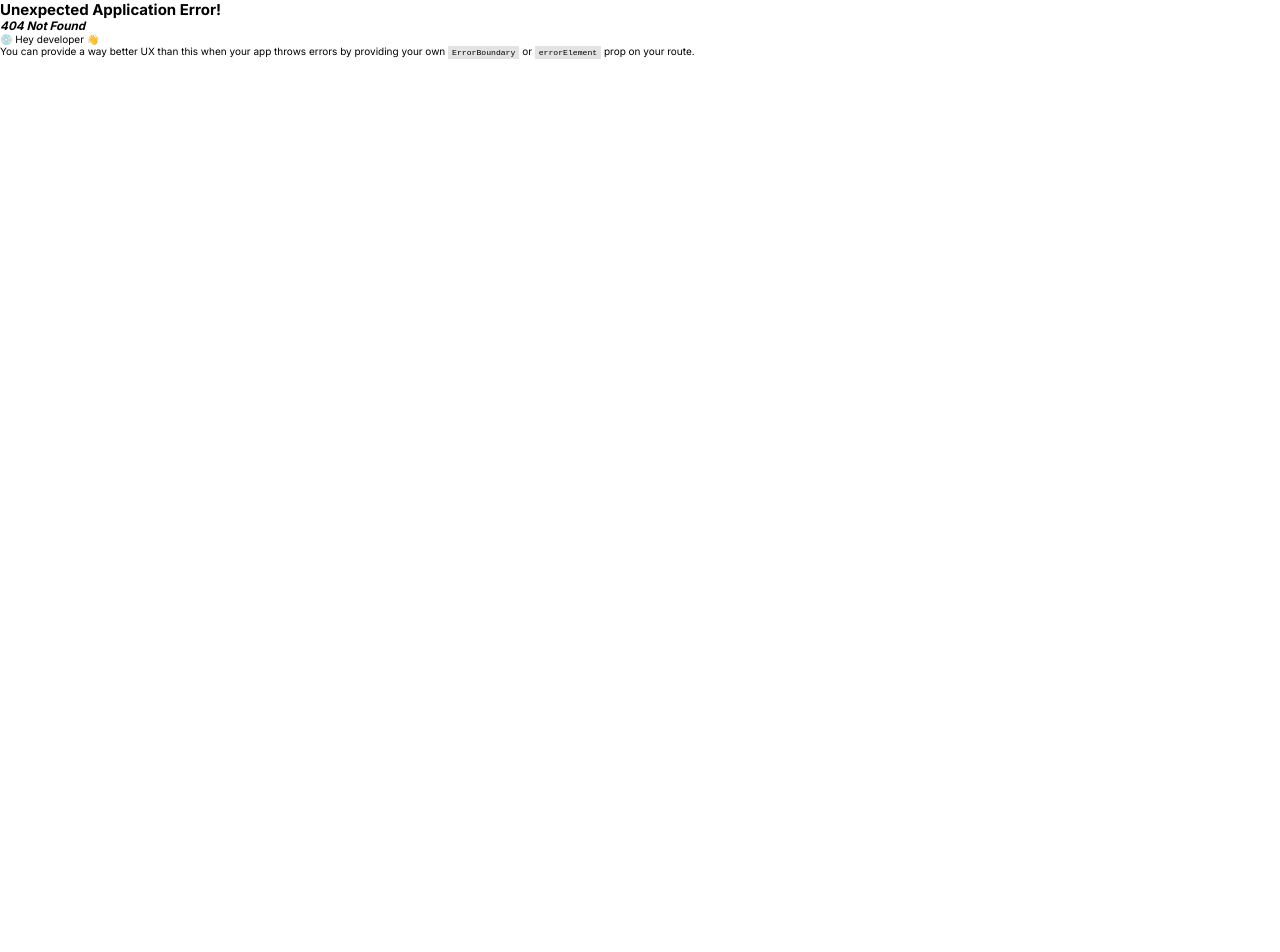
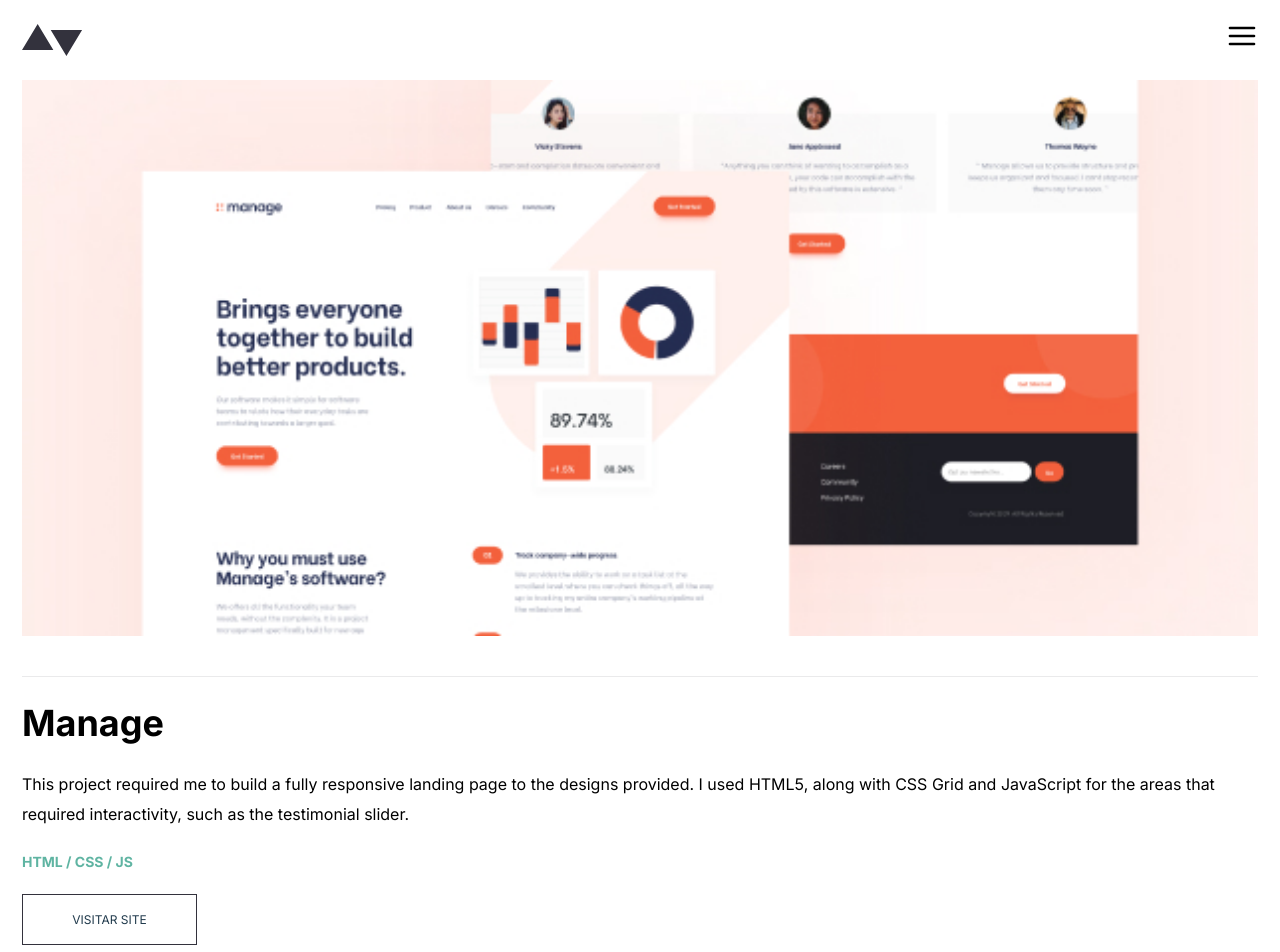
Before and after one commit to Dev-JoaoVictor/portfolio, a React (Vite) app: page /details in a window 1280 px wide. Before the commit this address had no page. Shown: the top 952 px of the page. Before the commit the page ends 800 px from the top, so only its background shows below. Built offline with nearby package versions, Linux system fonts and the light colour scheme.

Commit message:
feat(details): adiciona a pagina details

```diff
--- a/src/components/Project/index.tsx
+++ b/src/components/Project/index.tsx
@@ -11,23 +11,7 @@ export function Project() {
         <div>
           <h2>Manage</h2>
           <p>This project required me to build a fully responsive landing page to the designs provided. I used HTML5, along with CSS Grid and JavaScript for the areas that required interactivity, such as the testimonial slider.</p>
-          <Button require="" text='ver projeto' />
-        </div>
-      </section>
-      <section>
-        <img src={projectImg} alt="" />
-        <div>
-          <h2>Manage</h2>
-          <p>This project required me to build a fully responsive landing page to the designs provided. I used HTML5, along with CSS Grid and JavaScript for the areas that required interactivity, such as the testimonial slider.</p>
-          <Button require="" text='ver projeto' />
-        </div>
-      </section>
-      <section>
-        <img src={projectImg} alt="" />
-        <div>
-          <h2>Manage</h2>
-          <p>This project required me to build a fully responsive landing page to the designs provided. I used HTML5, along with CSS Grid and JavaScript for the areas that required interactivity, such as the testimonial slider.</p>
-          <Button require="" text='ver projeto' />
+          <Button require="/details" text='ver projeto' />
         </div>
       </section>
     </Container>
--- a/src/components/ProjectCarousel/index.tsx
+++ b/src/components/ProjectCarousel/index.tsx
@@ -1,20 +1,24 @@
 import { Carousel } from "../Carousel";
 import { Content } from "./styles";
+
+import banner from '../../assets/images/project1.jpg'
+
+import { Link } from "react-router-dom";
 
 export function ProjectCarousel() {
   return (
     <Carousel slidesPerView={1}>
       <Content>
-        <a href="">
-          <div></div>
-        </a>
+        <Link to="/details">
+          <img src={banner} alt="" />
+        </Link>
         <h3>Titulo do Projeto</h3>
         <p>Descrição breve do projeto.</p>
       </Content>
       <Content>
-        <a href="">
-          <div></div>
-        </a>
+        <Link to="/details">
+          <img src={banner} alt="" />
+        </Link>
         <h3>Titulo do Projeto</h3>
         <p>Descrição breve do projeto.</p>
       </Content>
--- a/src/components/ProjectCarousel/styles.ts
+++ b/src/components/ProjectCarousel/styles.ts
@@ -7,9 +7,8 @@ export const Content = styled(SwiperSlide)`
   gap: 0.8rem;
   flex-direction: column;
 
-  div {
-    border: 1px solid ${({ theme }) => theme.COLORS.PRIMARY_200};
-    height: 30rem;
+  img {
+    width: 100%;
   }
 
   h3 {
--- /dev/null
+++ b/src/pages/Details/index.tsx
@@ -0,0 +1,38 @@
+import { Container, Content, Section } from "./styles";
+
+import { Footer } from "../../components/Footer";
+import { Button } from "../../components/Button";
+import { Header } from "../../components/Header";
+import { NavContact } from "../../components/NavContact";
+
+import bannerExempleOne from '../../assets/images/project1.jpg'
+import bannerDetails from '../../assets/images/banner-details.jpg'
+import bannerExempleTwo from '../../assets/images/banner-example.jpg'
+
+export function Details() {
+  return (
+    <Container>
+      <Header />
+      <Content>
+        <img src={bannerDetails} alt="" />
+        <Section>
+          <h2>Manage</h2>
+          <p>This project required me to build a fully responsive landing page to the designs provided. I used HTML5, along with CSS Grid and JavaScript for the areas that required interactivity, such as the testimonial slider.</p>
+          <span>HTML / CSS / JS</span>
+          <Button require="" text="visitar site" />
+        </Section>
+        <Section>
+          <h2>Project Background</h2>
+          <p>This project was a front-end  challenge from Frontend Mentor. It’s a platform that enables you to practice building websites to a design and project brief. Each challenge includes mobile and desktop designs to show how the website should look at different screen sizes. Creating these projects has helped me refine my workflow and solve real-world coding problems. I’ve learned something new with each project, helping me to improve and adapt my style.</p>
+        </Section>
+        <Section>
+          <h2>Static Previews</h2>
+          <img src={bannerExempleOne} alt="" />
+          <img src={bannerExempleTwo} alt="" />
+        </Section>
+      </Content>
+      <NavContact />
+      <Footer />
+    </Container>
+  )
+}
--- /dev/null
+++ b/src/pages/Details/styles.ts
@@ -0,0 +1,38 @@
+import styled from "styled-components";
+
+export const Container = styled.main``;
+
+export const Content = styled.div`
+  margin: 0 2.2rem;
+  display: flex;
+  gap: 4rem;
+  flex-direction: column;
+`;
+
+export const Section = styled.section`
+  display: flex;
+  gap: 2.4rem;
+  flex-direction: column;
+
+  border-top: 1px solid ${({ theme }) => theme.COLORS.SECONDARY_200};
+
+  img {
+    width: 100%;
+  }
+
+  h2 {
+    font-size: 3.6rem;
+    margin-top: 2.4rem;
+  }
+
+  p {
+    font-size: 1.6rem;
+    line-height: 3rem;
+  }
+
+  span {
+    font-size: 1.4rem;
+    color: ${({ theme }) => theme.COLORS.PRIMARY_100};
+    font-weight: bold;
+  }
+`;
--- a/src/routes/app.routes.tsx
+++ b/src/routes/app.routes.tsx
@@ -4,6 +4,7 @@ import { Home } from '../pages/Home'
 import { About } from "../pages/About";
 import { Contact } from "../pages/Contact";
 import { Portfolio } from "../pages/Portfolio";
+import { Details } from "../pages/Details";
 
 export const router = createBrowserRouter([
   {
@@ -21,5 +22,8 @@ export const router = createBrowserRouter([
   {
     path: "/about",
     element: <About />
+  }, {
+    path: "/details",
+    element: <Details />
   }
 ]);
```
Also changed, not shown: src/assets/images/banner-details.jpg (added), src/assets/images/banner-example.jpg (added).
